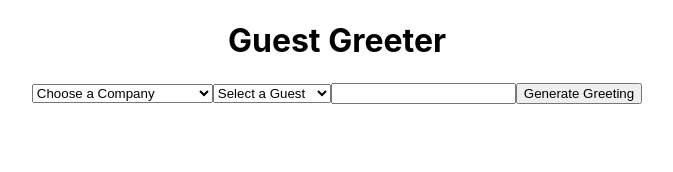
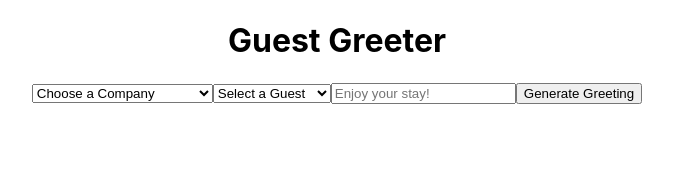
Before and after one commit to luketpena/guest-greeter, a React (Create React App) app: page / in a window 1280 px wide. Shown: the top 172 px of the page, without its empty margins (303-976 px from the left). Built offline with nearby package versions, Linux system fonts and the light colour scheme.

Commit message:
Full message generator created

```diff
--- a/src/Components/App/App.js
+++ b/src/Components/App/App.js
@@ -59,23 +59,33 @@ export default function App() {
     });
   }
 
+  function submitGreeting(event) {
+    event.preventDefault();
+    sendGreeting(Guests[guest],Companies[company], message);
+    setGuest('');
+    setCompany('');
+    setMessage('');
+  }
+
   return (
     <div className="App">
       <h1>Guest Greeter</h1>
 
-      <select value={company} onChange={event=>setCompany(event.target.value)}>
+      <form onSubmit={submitGreeting}>
+        <select required value={company} onChange={event=>setCompany(event.target.value)}>
           <option disabled value="">Choose a Company</option>
           {renderCompanyOptions()}
         </select>
 
-      <select value={guest} onChange={event=>setGuest(event.target.value)}>
+        <select required value={guest} onChange={event=>setGuest(event.target.value)}>
           <option disabled value="">Select a Guest</option>
           {renderGuestOptions()}
         </select>
 
-      <input value={message} onChange={event=>setMessage(event.target.value)}/>
+        <input value={message} onChange={event=>setMessage(event.target.value)} placeholder="Enjoy your stay!"/>
 
-      <button onClick={()=>sendGreeting(Guests[guest],Companies[company], message)}>Generate Greeting</button>
+        <button>Generate Greeting</button>
+      </form>
     </div>
   );
 }
```
Lines whose indentation alone changed are shown as unchanged.
